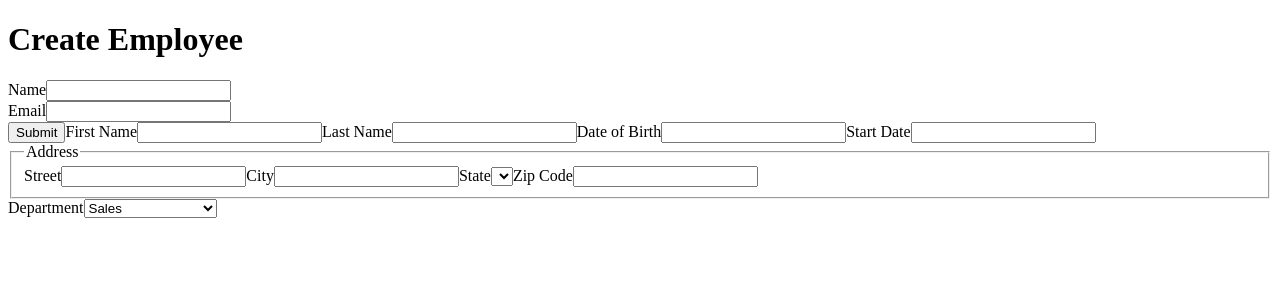
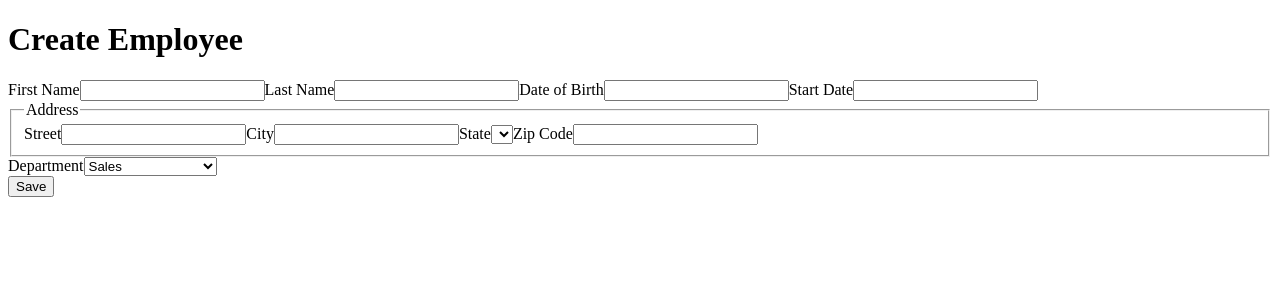
Before and after one commit to SabrinaMouginot/HRNet_P14, a React (Vite) app: page / in a window 1280 px wide. Shown: the top 300 px of the page. Built offline with nearby package versions, Linux system fonts and the light colour scheme.

Commit message:
travail sur le formulaire

```diff
--- a/src/components/MyForm.jsx
+++ b/src/components/MyForm.jsx
@@ -1,19 +1,8 @@
 function MyForm() {
 
     return (
+        <div >
             <form>
-            <div>
-                <label>Name</label>
-                <input />
-            </div>
-            <div>
-                <label>Email</label>
-                <input />
-            </div>
-            <button type="submit">Submit</button>
-            {/* </form>
-
-<form action="#" id="create-employee"> */}
                 <label>First Name</label>
                 <input />
 
@@ -51,6 +40,8 @@ function MyForm() {
                     <option>Legal</option>
                 </select>
             </form>
+            <button >Save</button>
+        </div >
     );
 }
 
```
Lines whose indentation alone changed are shown as unchanged.
